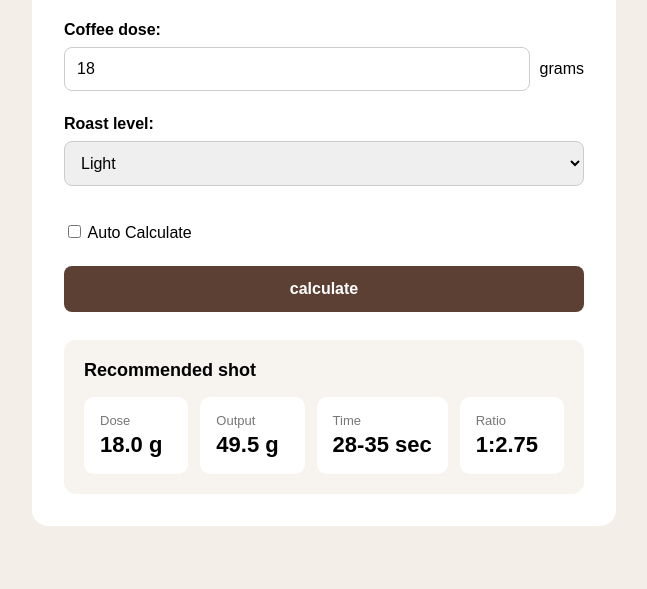
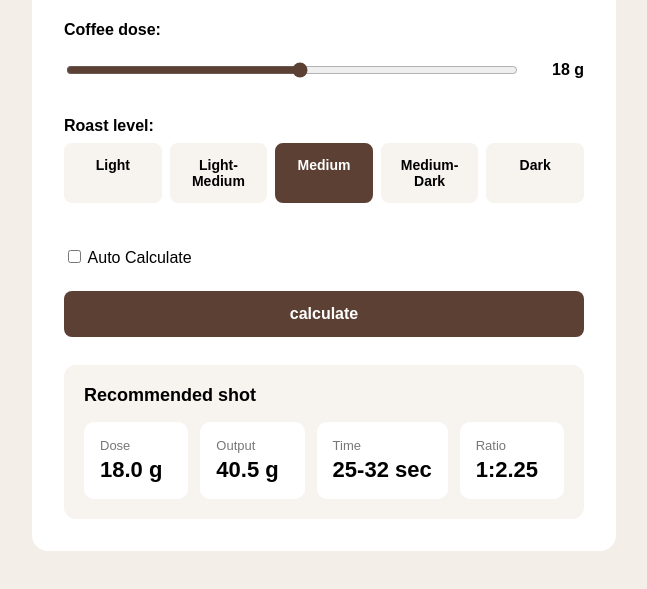
Before and after one commit to bradybranham/EspressoCalculator, a website: page index.html in a window 1280 px wide. Both pictures are taken after a click on the button "calculate". Shown: the part 193-782 px from the top of the page, without its empty margins (316-963 px from the left). Drawn offline with Linux system fonts and the light colour scheme.

Commit message:
Second Iteration

```diff
--- a/index.html
+++ b/index.html
@@ -17,20 +17,56 @@
             <label for="dose">Coffee dose:</label>
 
             <div class="dose-input">
-                <input id="dose" type="number" value="18" min="5" max="30" step="0.1">
-                <span>grams</span>
+                <input id="dose" type="range" value="18" min="5" max="30" step="0.5">
+                <span id="dose-display">18 g</span>
             </div>
         </div>
 
         <div class="input-group">
-            <label for="roast">Roast level:</label>
+            <label>Roast level:</label>
 
-            <div class="roast-input">
-                <select id="roast">
-                    <option value="light">Light</option>
-                    <option value="medium">Medium</option>
-                    <option value="dark">Dark</option>
-                </select>
+            <div class="roast-options">
+
+                <input type="radio"
+                       id="light"
+                       name="roast"
+                       value="light">
+
+                <label for="light">Light</label>
+
+
+                <input type="radio"
+                       id="light-medium"
+                       name="roast"
+                       value="light-medium">
+
+                <label for="light-medium">Light-Medium</label>
+
+
+                <input type="radio"
+                       id="medium"
+                       name="roast"
+                       value="medium"
+                       checked>
+
+                <label for="medium">Medium</label>
+
+
+                <input type="radio"
+                       id="medium-dark"
+                       name="roast"
+                       value="medium-dark">
+
+                <label for="medium-dark">Medium-Dark</label>
+
+
+                <input type="radio"
+                       id="dark"
+                       name="roast"
+                       value="dark">
+
+                <label for="dark">Dark</label>
+
             </div>
         </div>
         <br><br>
--- a/script.js
+++ b/script.js
@@ -1,11 +1,16 @@
 const button = document.getElementById('calculate')
 const autoCalculate = document.getElementById('auto-calculate');
 const doseInput = document.getElementById('dose');
-const roastInput = document.getElementById('roast');
+const roastInputs = document.querySelectorAll(
+    'input[name="roast"]'
+);
+const doseDisplay = document.getElementById("dose-display");
 
 function calculate() {
     const dose = Number(doseInput.value);
-    const roast = roastInput.value;
+    const roast = document.querySelector(
+        'input[name="roast"]:checked'
+    ).value;
 
     if (dose == 0) {
         alert("Please enter a dose.")
@@ -21,15 +26,23 @@ function calculate() {
     let ratio;
     let time;
 
-    if (roast == "light") {
+    if (roast === "light") {
         ratio = 2.75;
         time = "28-35";
     }
-    else if (roast == "medium") {
+    else if (roast === "light-medium") {
+        ratio = 2.5;
+        time = "27-34";
+    }
+    else if (roast === "medium") {
         ratio = 2.25;
         time = "25-32";
     }
-    else if (roast == "dark") {
+    else if (roast === "medium-dark") {
+        ratio = 2.0;
+        time = "24-30";
+    }
+    else if (roast === "dark") {
         ratio = 1.75;
         time = "22-28";
     }
@@ -69,8 +82,22 @@ doseInput.addEventListener('input', function() {
     }
 })
 
-roastInput.addEventListener('change', function() {
+roastInputs.forEach(function (roastInput) {
+
+    roastInput.addEventListener("change", function () {
+
+        if (autoCalculate.checked) {
+            calculate();
+        }
+
+    });
+
+});
+
+doseInput.addEventListener("input", function () {
+    doseDisplay.textContent = doseInput.value + " g";
+
     if (autoCalculate.checked) {
         calculate();
     }
-})
+});
--- a/style.css
+++ b/style.css
@@ -47,11 +47,17 @@ body {
     .dose-input {
         display: flex;
         align-items: center;
-        gap: 10px;
+        gap: 16px;
     }
 
-    .dose-input input {
+    .dose-input input[type="range"] {
         flex: 1;
+    }
+
+    #dose-display {
+        min-width: 48px;
+        font-weight: 600;
+        text-align: right;
     }
 
     select {
@@ -119,4 +125,47 @@ body {
         font-weight: 700;
         white-space: nowrap;
     }
+
+    .roast-options input[type="radio"] {
+        display: none;
+    }
+
+    .roast-options {
+        display: grid;
+        grid-template-columns: repeat(5, 1fr);
+        gap: 8px;
+    }
+
+    .roast-options label {
+        padding: 12px 6px;
+
+        border: 2px solid transparent;
+        border-radius: 8px;
+
+        background-color: #f7f3ef;
+
+        text-align: center;
+        font-size: 14px;
+
+        cursor: pointer;
+    }
+
+    .roast-options input[type="radio"]:checked + label {
+        background-color: #5c4033;
+        border-color: #5c4033;
+        color: white;
+    }
+
+    #dose {
+        width: 100%;
+        accent-color: #5c4033;
+    }
+
+    #auto-calculate {
+        accent-color: #5c4033;
+    }
+
+    .roast-options label:hover {
+        border-color: #5c4033;
+    }
 }
```
